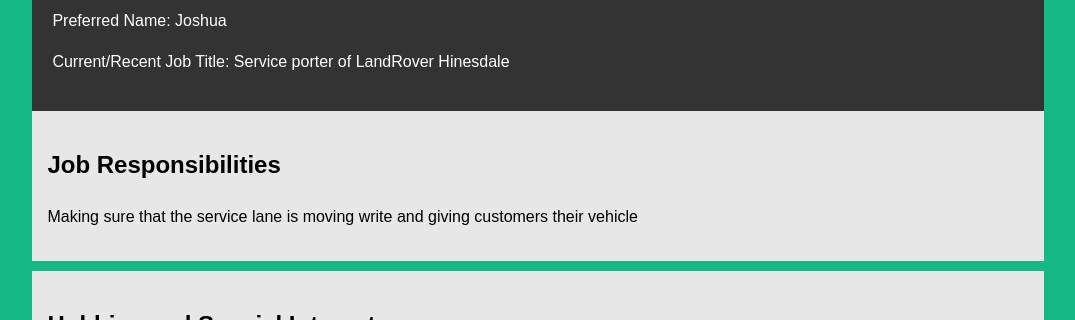
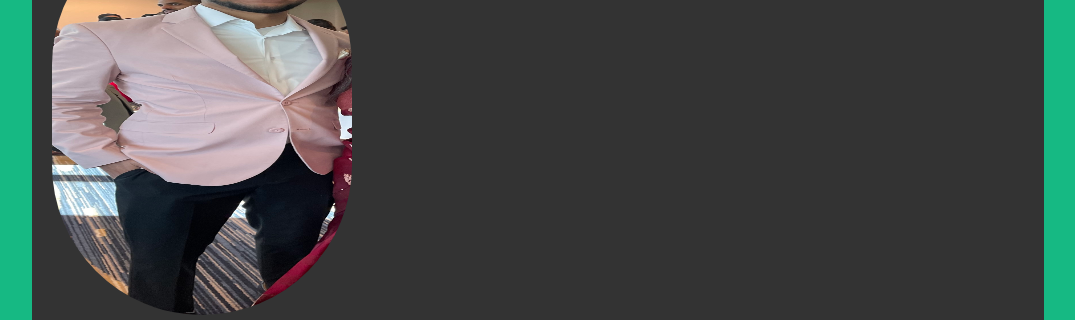
Before and after one commit to jvac2332/Me6, a plain HTML site: page index.html in a window 1280 px wide. Shown: the part 113-433 px from the top of the page, without its empty margins (102-1177 px from the left). Drawn offline with Linux system fonts and the light colour scheme.

Commit message:
updated3

```diff
--- a/index.html
+++ b/index.html
@@ -25,13 +25,16 @@
             background: #e7e7e7;
             padding: 15px;
             margin-bottom: 10px;
+
         }
     </style>
+    <link rel="stylesheet" href="style.css">
 </head>
+
 <body>
     <div class="container">
         <header class="main-info">
-            <img class="img-Josh" src="img/Josh.jpg" alt="Josh">
+            <img class="img-Josh" src="Josh.jpg" alt="Josh">
             <h1>Your Name: Joshua Vachachira </h1>
             <p>Preferred Name: Joshua</p>
             <p>Current/Recent Job Title:  Service porter of LandRover Hinesdale</p>
--- a/style.css
+++ b/style.css
@@ -1,14 +1,13 @@
 *{
-    margin: 0;
+    margin: 100;
     padding: 0;
-}
-
-.wrapper {
-    margin: 0 auto;
-    width: 1000px;
 }
 
 .img-Josh {
     width: 300px;
-    height: 200px;
+    height: 400px;
+
+    object-position: center; /* center the crop */
+    border-radius: 1000px;    /* optional */
+
 }
```
Also changed, not shown: Josh.jpg (added).
